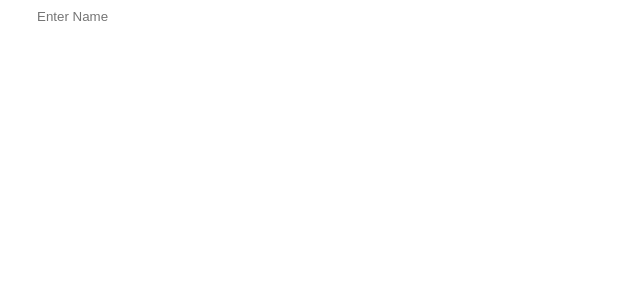
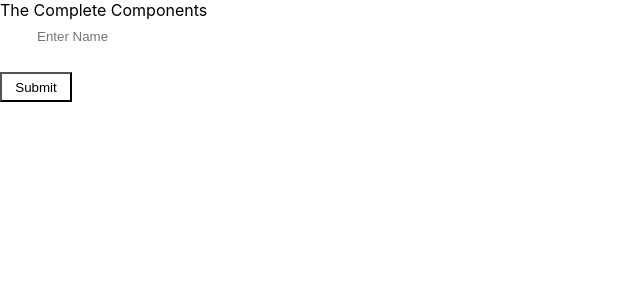
Before and after one commit to cynthia22ekm/React-TypeScript, a React (Create React App) app in the folder basics/: page / in a window 1280 px wide. Shown: the top 300 px of the page, without its empty margins (0-640 px from the left). Built offline with nearby package versions, Linux system fonts and the light colour scheme.

Commit message:
Added components to App

```diff
--- a/basics/src/App.tsx
+++ b/basics/src/App.tsx
@@ -9,7 +9,16 @@ import { Info } from "./Components/SVG";
 
 function App() {
   return (
-    <TextInput iconVectorLeft={Info} type={"text"} placeholder={"Enter Name"} />
+    <div>
+      <div>The Complete Components</div>
+      <TextInput
+        iconVectorLeft={Info}
+        type={"text"}
+        placeholder={"Enter Name"}
+      />
+      <br />
+      <Button label={"Submit"} size={"small"} palette={"default"} />
+    </div>
   );
 }
 
```
